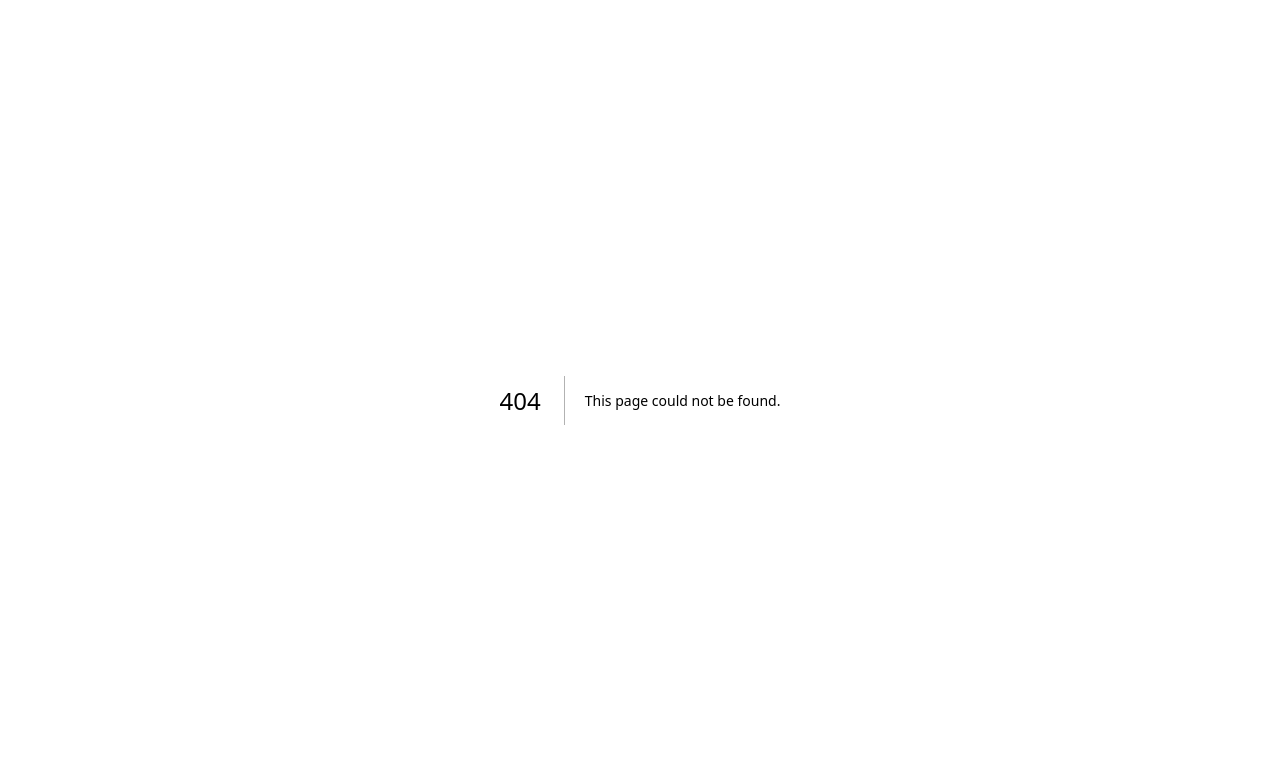
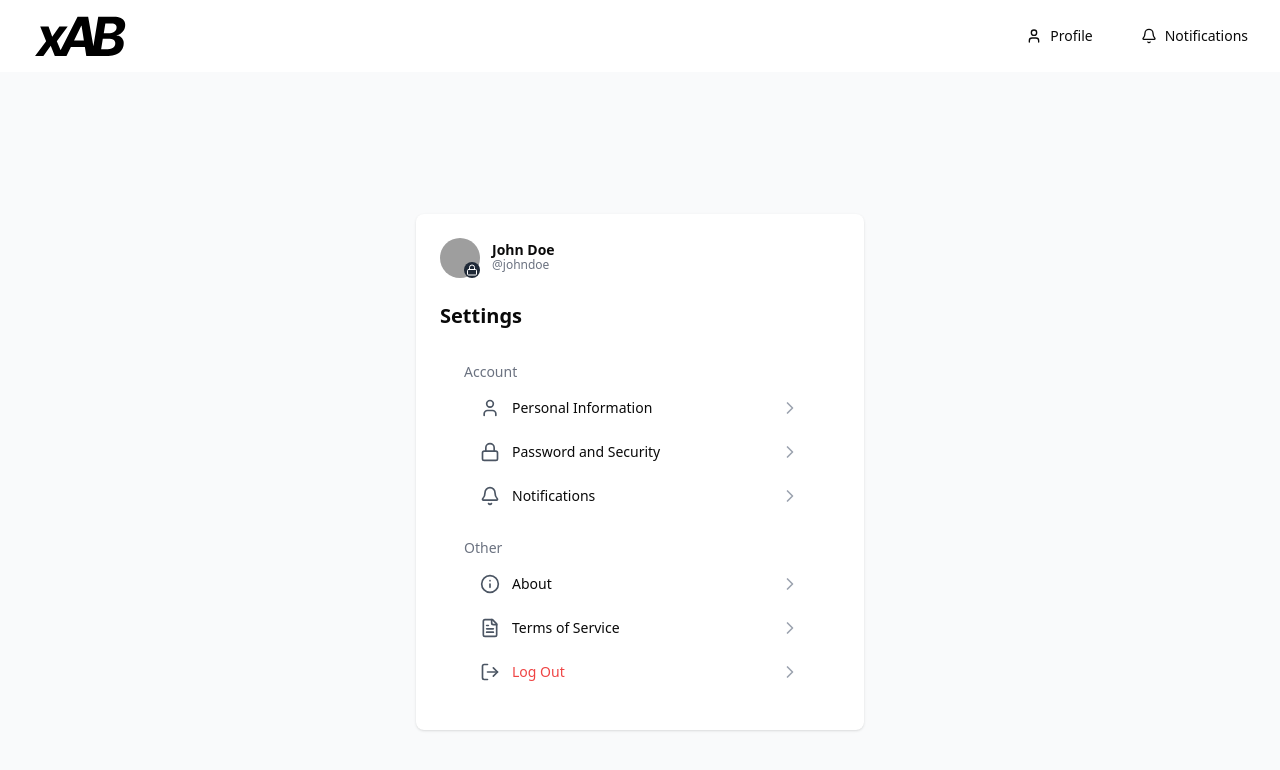
Before and after one commit to goorm-highfive/XAB, a Next.js app: page /setting in a window 1280 px wide. Before the commit this address had no page. Shown: the top 770 px of the page. Built offline with nearby package versions, Linux system fonts and the light colour scheme; grey boxes are pictures that could not be loaded.

Commit message:
feat: setting 페이지 UI 구현

```diff
--- a/app/profile/page.tsx
+++ b/app/profile/page.tsx
@@ -1,6 +1,6 @@
 import { ProfileHeader } from '~/components/profile/profile-header'
 import { SurveyCard } from '~/components/profile/profile-survey-card'
-import { Navbar } from '~/components/profile/profile-nav-bar'
+import { Navbar } from '~/components/common/nav-bar'
 
 function ProfilePage() {
   return (
--- /dev/null
+++ b/app/setting/page.tsx
@@ -0,0 +1,19 @@
+import SettingsMenu from '~/components/setting/setting-menu'
+import { Navbar } from '~/components/common/nav-bar'
+import { ProfileCard } from '~/components/setting/setting-profile-card'
+export default function SettingsPage() {
+  return (
+    <div>
+      <Navbar />
+      <main className="flex min-h-screen items-center justify-center bg-gray-50">
+        <div className="w-full max-w-md rounded-lg bg-white p-6 shadow">
+          <section className="p-0 pb-6">
+            <ProfileCard />
+          </section>
+          <h1 className="mb-4 text-xl font-semibold">Settings</h1>
+          <SettingsMenu />
+        </div>
+      </main>
+    </div>
+  )
+}
--- a/package.json
+++ b/package.json
@@ -18,6 +18,7 @@
     "@radix-ui/react-progress": "^1.1.1",
 
     "@hookform/resolvers": "^3.9.1",
+    "@radix-ui/react-avatar": "^1.1.2",
     "@radix-ui/react-label": "^2.1.1",
 
     "@radix-ui/react-slot": "^1.1.1",
--- a/src/components/profile/profile-nav-bar.tsx
+++ b/src/components/common/nav-bar.tsx
@@ -1,21 +1,30 @@
 import { Bell, User } from 'lucide-react'
 import Image from 'next/image'
 import { Button } from '~/components/ui/button'
+import Link from 'next/link'
 
 function Navbar() {
   return (
     <nav className="flex items-center justify-between bg-white p-4 shadow-sm">
       {/* Logo */}
-      <div className="flex items-center gap-2">
-        <Image src="/xAB.svg" alt="Website Logo" />
+      <div className="relative flex h-10 w-32 items-center gap-2">
+        <Image
+          src="/xAB.svg"
+          alt="Website Logo"
+          fill
+          className="object-contain"
+        />
       </div>
 
       {/* Navbar 메뉴 */}
       <div className="flex items-center gap-4">
-        <Button variant="ghost" className="flex items-center gap-2">
-          <User className="h-5 w-5" />
-          Profile
-        </Button>
+        <Link href="/profile">
+          <Button variant="ghost" className="flex items-center gap-2">
+            <User className="h-5 w-5" />
+            Profile
+          </Button>
+        </Link>
+
         <Button variant="ghost" className="flex items-center gap-2">
           <Bell className="h-5 w-5" />
           Notifications
--- /dev/null
+++ b/src/components/setting/setting-menu.tsx
@@ -0,0 +1,61 @@
+'use client'
+
+import {
+  ChevronRight,
+  User,
+  Lock,
+  Bell,
+  Info,
+  FileText,
+  LogOut,
+} from 'lucide-react'
+
+function SettingsMenu() {
+  return (
+    <div className="mx-auto max-w-sm p-4">
+      {/* Account Section */}
+      <div>
+        <h2 className="mb-2 text-sm text-gray-500">Account</h2>
+        <div className="space-y-2">
+          <MenuItem icon={User} label="Personal Information" />
+          <MenuItem icon={Lock} label="Password and Security" />
+          <MenuItem icon={Bell} label="Notifications" />
+        </div>
+      </div>
+
+      {/* Other Section */}
+      <div className="mt-6">
+        <h2 className="mb-2 text-sm text-gray-500">Other</h2>
+        <div className="space-y-2">
+          <MenuItem icon={Info} label="About" />
+          <MenuItem icon={FileText} label="Terms of Service" />
+          <MenuItem icon={LogOut} label="Log Out" isLogout />
+        </div>
+      </div>
+    </div>
+  )
+}
+
+const MenuItem = ({
+  icon: Icon,
+  label,
+  isLogout,
+}: {
+  icon: React.ComponentType<{ className?: string }>
+  label: string
+  isLogout?: boolean
+}) => {
+  return (
+    <button
+      className={`flex w-full items-center justify-between rounded-lg px-4 py-2 ${isLogout ? 'text-red-500 hover:bg-red-50' : 'hover:bg-gray-100'}`}
+    >
+      <div className="flex items-center space-x-3">
+        <Icon className="h-5 w-5 text-gray-600" />
+        <span className="text-sm font-medium">{label}</span>
+      </div>
+      <ChevronRight className="h-5 w-5 text-gray-400" />
+    </button>
+  )
+}
+
+export default SettingsMenu
--- /dev/null
+++ b/src/components/setting/setting-profile-card.tsx
@@ -0,0 +1,28 @@
+import { Avatar, AvatarFallback, AvatarImage } from '~/components/ui/avatar'
+import { Lock } from 'lucide-react'
+
+function ProfileCard() {
+  return (
+    <div className="flex items-center gap-3">
+      {/* Avatar */}
+      <div className="relative">
+        <Avatar className="h-10 w-10">
+          <AvatarImage src="/images/avatar-placeholder.png" alt="John Doe" />
+          <AvatarFallback>JD</AvatarFallback>
+        </Avatar>
+        {/* Lock Icon */}
+        <div className="absolute bottom-0 right-0 flex h-4 w-4 items-center justify-center rounded-full bg-gray-800">
+          <Lock className="h-3 w-3 text-white" />
+        </div>
+      </div>
+
+      {/* User Info */}
+      <div>
+        <p className="text-sm font-semibold leading-none">John Doe</p>
+        <p className="text-xs text-gray-500">@johndoe</p>
+      </div>
+    </div>
+  )
+}
+
+export { ProfileCard }
```
Also changed, not shown: 1 other file (tests, documents, lock files or other folders).
